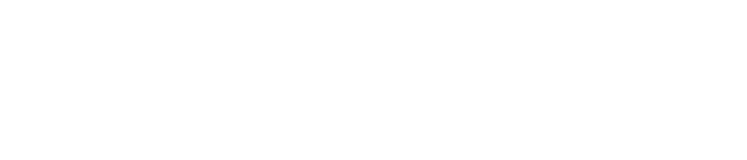
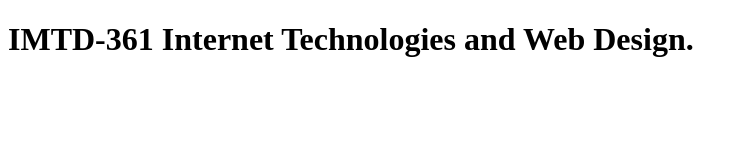
Before and after one commit to jaredbnm/imtd-361-lab2, a plain HTML site: page index.html in a window 1280 px wide. Shown: the whole page, without its empty margins (0-747 px from the left). Drawn offline with Linux system fonts and the light colour scheme.

Commit message:
added title and heading

```diff
--- a/index.html
+++ b/index.html
@@ -3,9 +3,10 @@
 <head>
     <meta charset="UTF-8">
     <meta name="viewport" content="width=device-width, initial-scale=1.0">
-    <title>Document</title>
+    <title>IMTD-361 Internet Technologies and Web Design.</title>
 </head>
 <body>
+    <h1>IMTD-361 Internet Technologies and Web Design.</h1>
 
 </body>
 </html>
```
